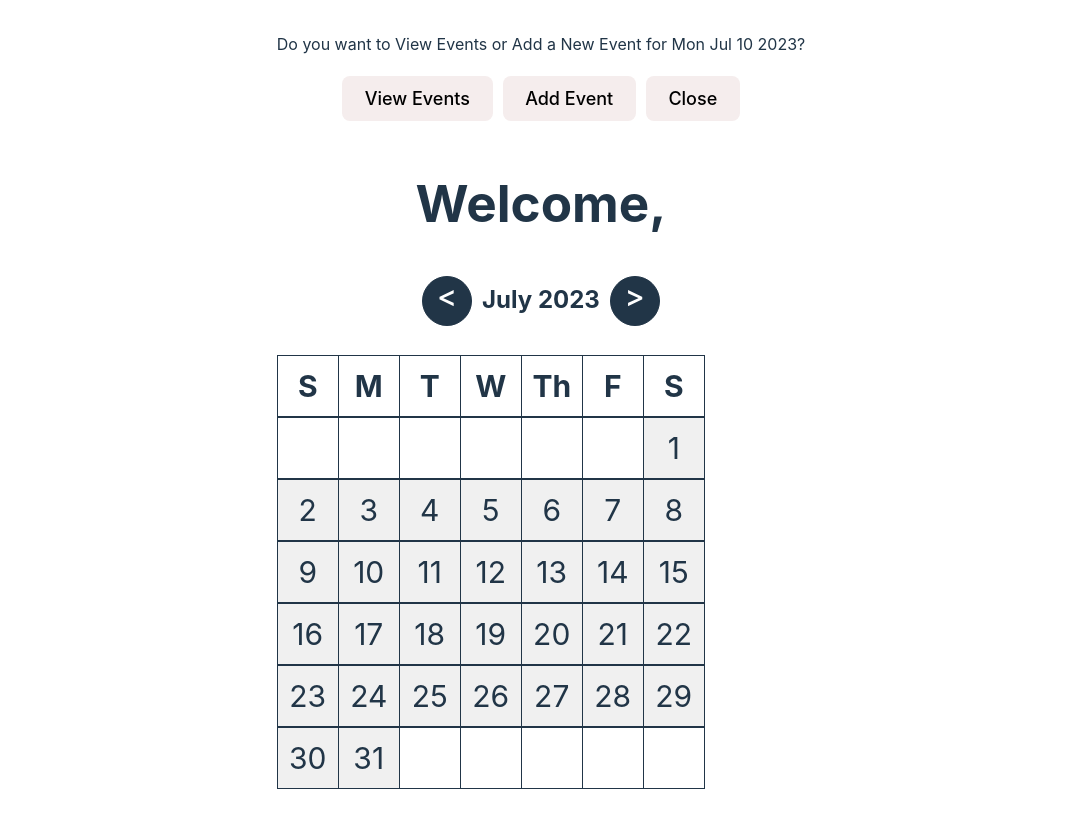
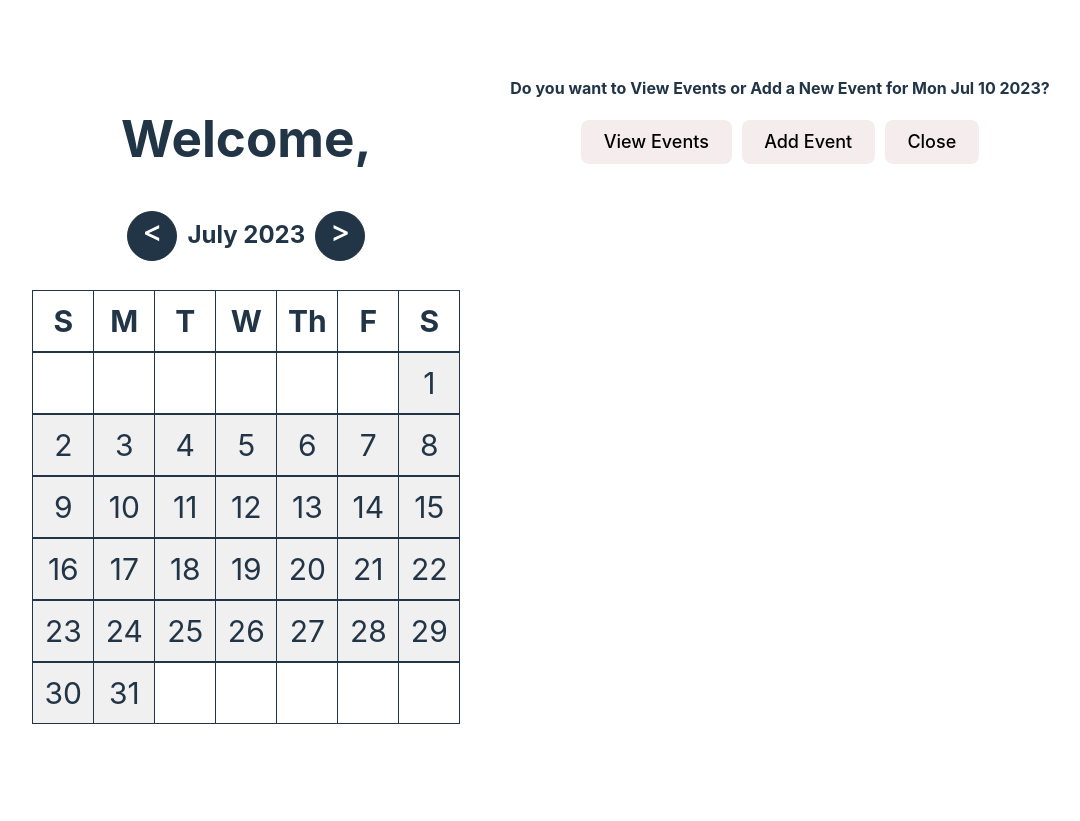
Before and after one commit to Halima1872/Dynamic-Event-Scheduler, a React (Vite) app: page /Welcome in a window 1280 px wide. Both pictures are taken after a click on the element "10". Shown: the whole page, without its empty margins (99-1179 px from the left). After the commit the page ends 800 px from the top, so only its background shows below. Built offline with nearby package versions, Linux system fonts and the light colour scheme.

Commit message:
Design Changes

```diff
--- a/src/ConfirmationDialogue.jsx
+++ b/src/ConfirmationDialogue.jsx
@@ -3,7 +3,7 @@ import PropTypes from 'prop-types';
 const ConfirmationDialogue = ({ message,onConfirm, onCancel,onClose }) => {
     return (
       <div className="confirmation-dialog">
-        <div className="message">{message}</div>
+        <div className="message"><strong>{message}</strong></div>
         <div className="buttons">
           <button className="form-element" onClick={onConfirm}>View Events</button>
           <button className="form-element" onClick={onCancel}>Add Event</button>
--- a/src/Welcome.css
+++ b/src/Welcome.css
@@ -45,3 +45,19 @@ td,th {
 .has-events {
   background-color: #fb8500; /* You can adjust this color as needed */
 }
+
+.calendar-container {
+  display: flex;
+  flex-wrap: wrap;
+  gap: 50px;
+}
+
+
+.right-sidebar {
+  flex: 1;
+  min-height: 400px;
+  display: flex;
+  flex-direction: column;
+  gap: 10px;
+
+}
--- a/src/Welcome.jsx
+++ b/src/Welcome.jsx
@@ -93,17 +93,8 @@ export default function Welcome() {
     const currentYear = selectedDate.getFullYear();
 
     return (
-
+        <div className="calendar-container">
         <div className="calendar">
-
-            {showConfirmationDialogue && <ConfirmationDialogue message={`Do you want to View Events or Add a New Event for ${selectedDate.toDateString()}?`}
-                onConfirm={() => handleConfirmation(true)}
-                onCancel={() => handleConfirmation(false)}
-                onClose={() => setShowConfirmationDialogue(false)} />}
-
-            {showEventForm && <EventForm date={selectedDate} onClose={() => setShowEventForm(false)} />}
-
-            {showEventsForDate && <EventsForDate date={selectedDate} currentUser={localStorage.getItem('CurrentUser')} onClose={() => setShowEventsForDate(false)} />}
 
             <div className="header">
                 <h1>Welcome, {localStorage.getItem('CurrentUser')}</h1>
@@ -140,5 +131,26 @@ export default function Welcome() {
             </table>
 
         </div>
+        <div className="right-sidebar">
+        {showConfirmationDialogue &&
+         <ConfirmationDialogue message={`Do you want to View Events or Add a New Event for ${selectedDate.toDateString()}?`}
+                onConfirm={() => handleConfirmation(true)}
+                onCancel={() => handleConfirmation(false)}
+                onClose={() => setShowConfirmationDialogue(false)} />
+                }
+
+
+        {showEventForm &&
+
+        <EventForm date={selectedDate} onClose={() => setShowEventForm(false)} />
+        }
+
+        {showEventsForDate &&
+        <EventsForDate date={selectedDate} currentUser={localStorage.getItem('CurrentUser')} onClose={() => setShowEventsForDate(false)} />
+       }
+        </div>
+
+
+        </div>
     );
 }
```
